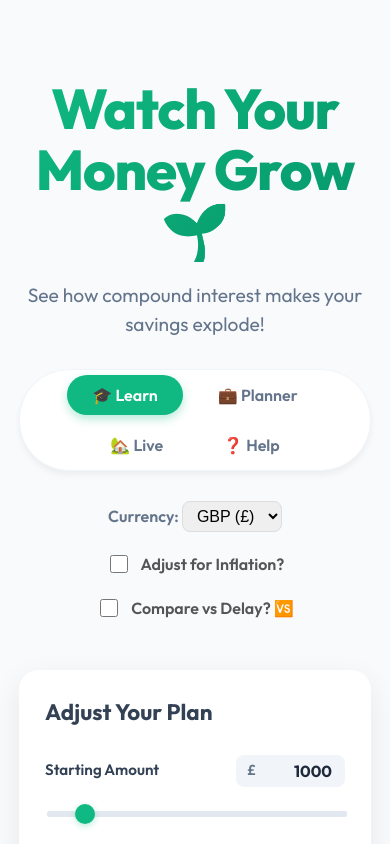
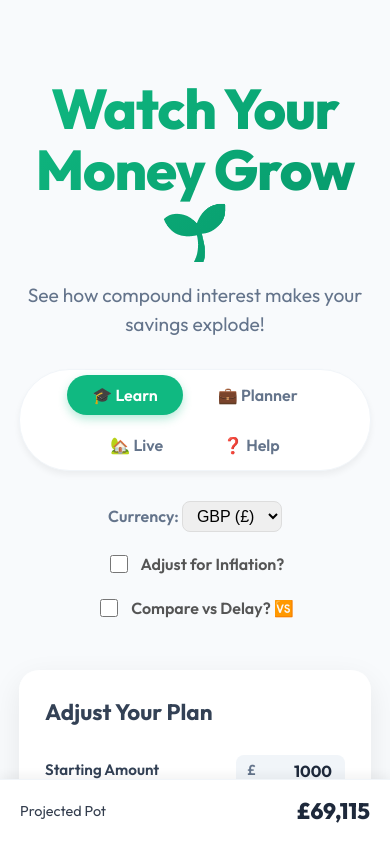
Before and after one commit to GavinRanton/compound-interest-calc, a React (Vite) app: page / in a window 390 px wide. Shown: the top 844 px of the page. Built offline with nearby package versions, Linux system fonts and the light colour scheme.

Commit message:
Fix: Mobile sticky footer visibility

```diff
--- a/src/App.css
+++ b/src/App.css
@@ -499,4 +499,25 @@ body {
     transform: translateY(0);
     opacity: 1;
   }
+}/* Mobile Sticky Footer */
+.mobile-sticky-footer {
+    display: none;
+    /* Hidden by default on desktop */
 }
+
+@media (max-width: 768px) {
+    .mobile-sticky-footer {
+        display: flex;
+        justify-content: space-between;
+        align-items: center;
+        position: fixed;
+        bottom: 0;
+        left: 0;
+        right: 0;
+        background: white;
+        padding: 15px 20px;
+        box-shadow: 0 -4px 10px rgba(0, 0, 0, 0.05);
+        z-index: 1000;
+        border-top: 1px solid #f1f5f9;
+    }
+}
```
